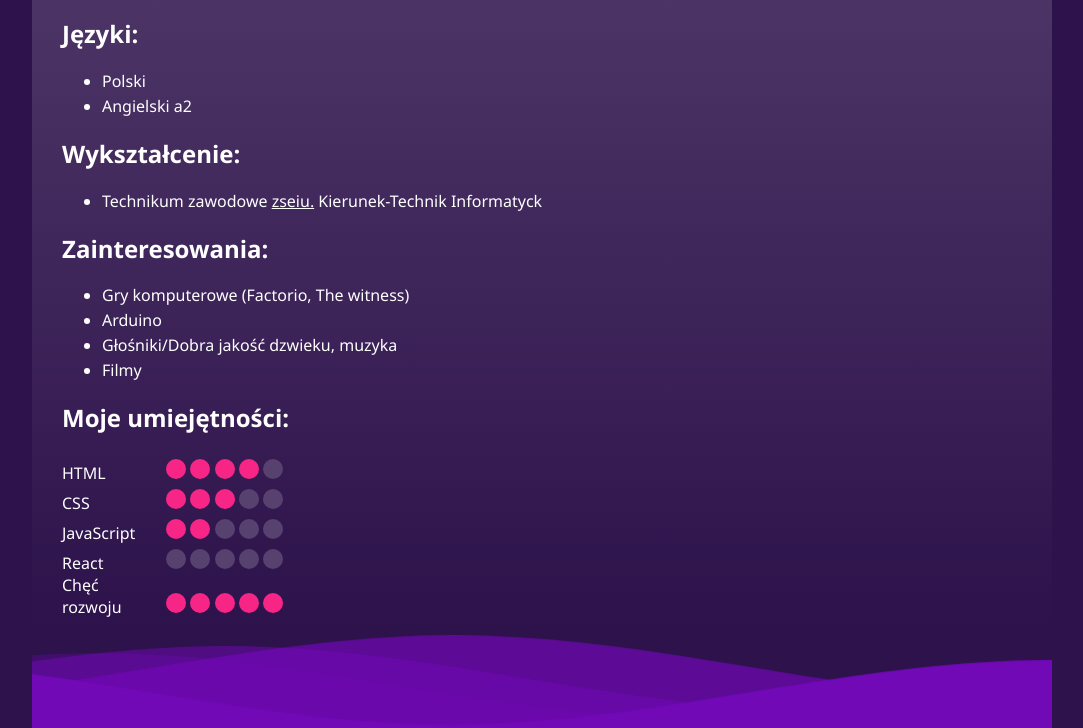
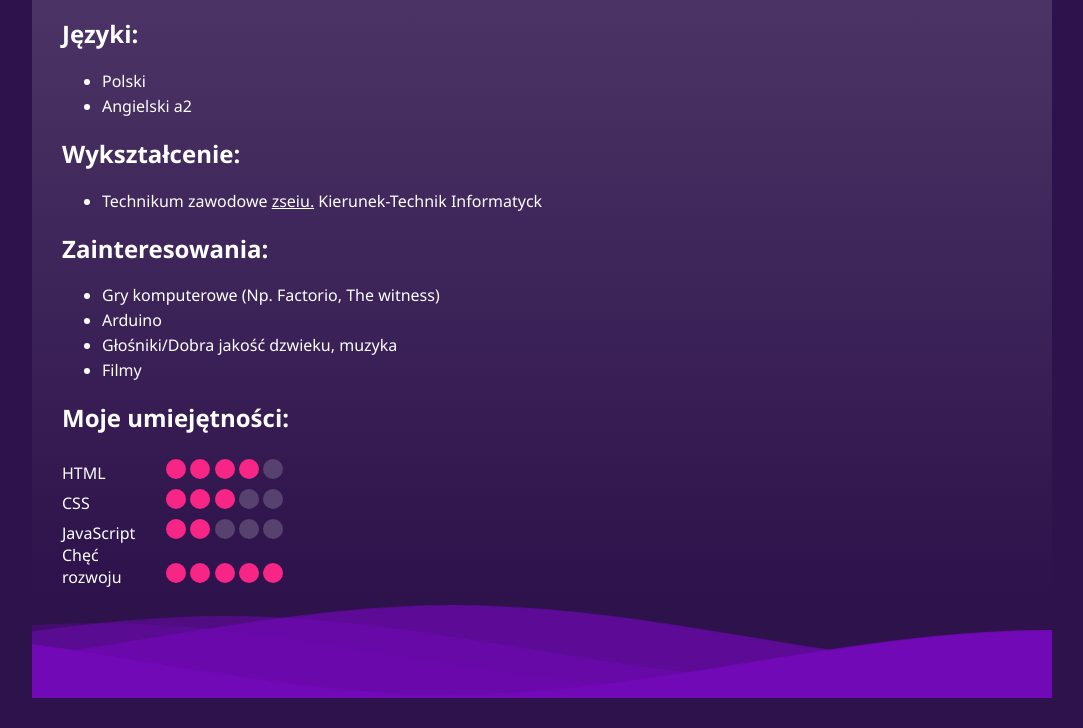
Before and after one commit to moodyplay/Programing, a plain HTML site: page Programing/Pat's CV/index.html in a window 1280 px wide. Shown: the part 260-988 px from the top of the page, without its empty margins (98-1181 px from the left). After the commit the page ends 958 px from the top, so only its background shows below. Drawn offline with Linux system fonts and the light colour scheme.

Commit message:
some changes

```diff
--- a/Programing/Pat's CV/index.html
+++ b/Programing/Pat's CV/index.html
@@ -40,7 +40,7 @@
     <section>
       <h1>Zainteresowania:</h1>
       <ul>
-        <li>Gry komputerowe (Factorio, The witness)</li>
+        <li>Gry komputerowe (Np. Factorio, The witness)</li>
         <li>Arduino</li>
         <li>Głośniki/Dobra jakość dzwieku, muzyka</li>
         <li>Filmy</li>
@@ -81,16 +81,6 @@
         </div>
         <div class="skill-bar">
           <div class="skill-level">
-            <span id="what">React</span>
-            <div class="dot"></div>
-            <div class="dot"></div>
-            <div class="dot"></div>
-            <div class="dot"></div>
-            <div class="dot"></div>
-          </div>
-        </div>
-        <div class="skill-bar">
-          <div class="skill-level">
             <span id="what">Chęć rozwoju</span>
             <div class="fill dot"></div>
             <div class="fill dot"></div>
```
